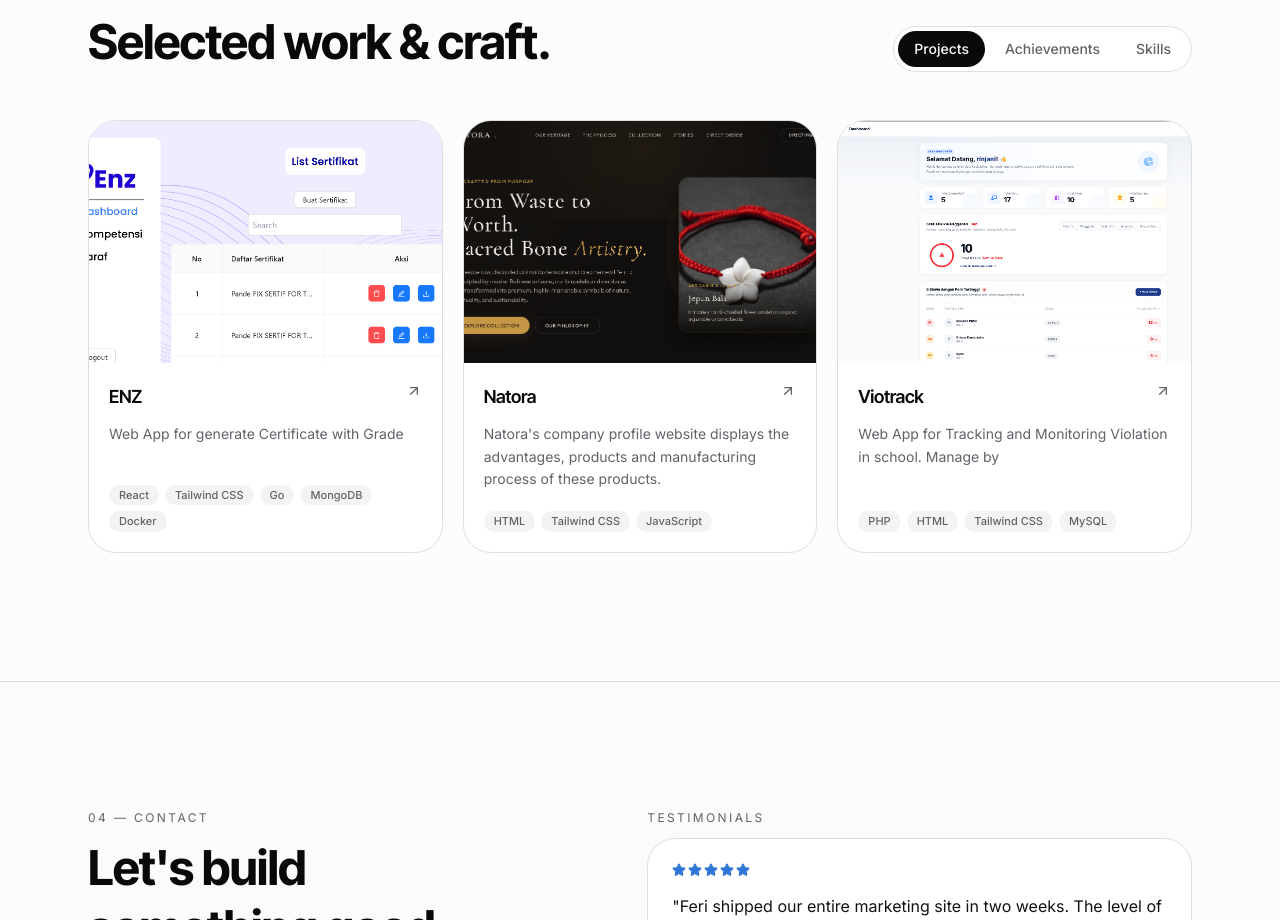
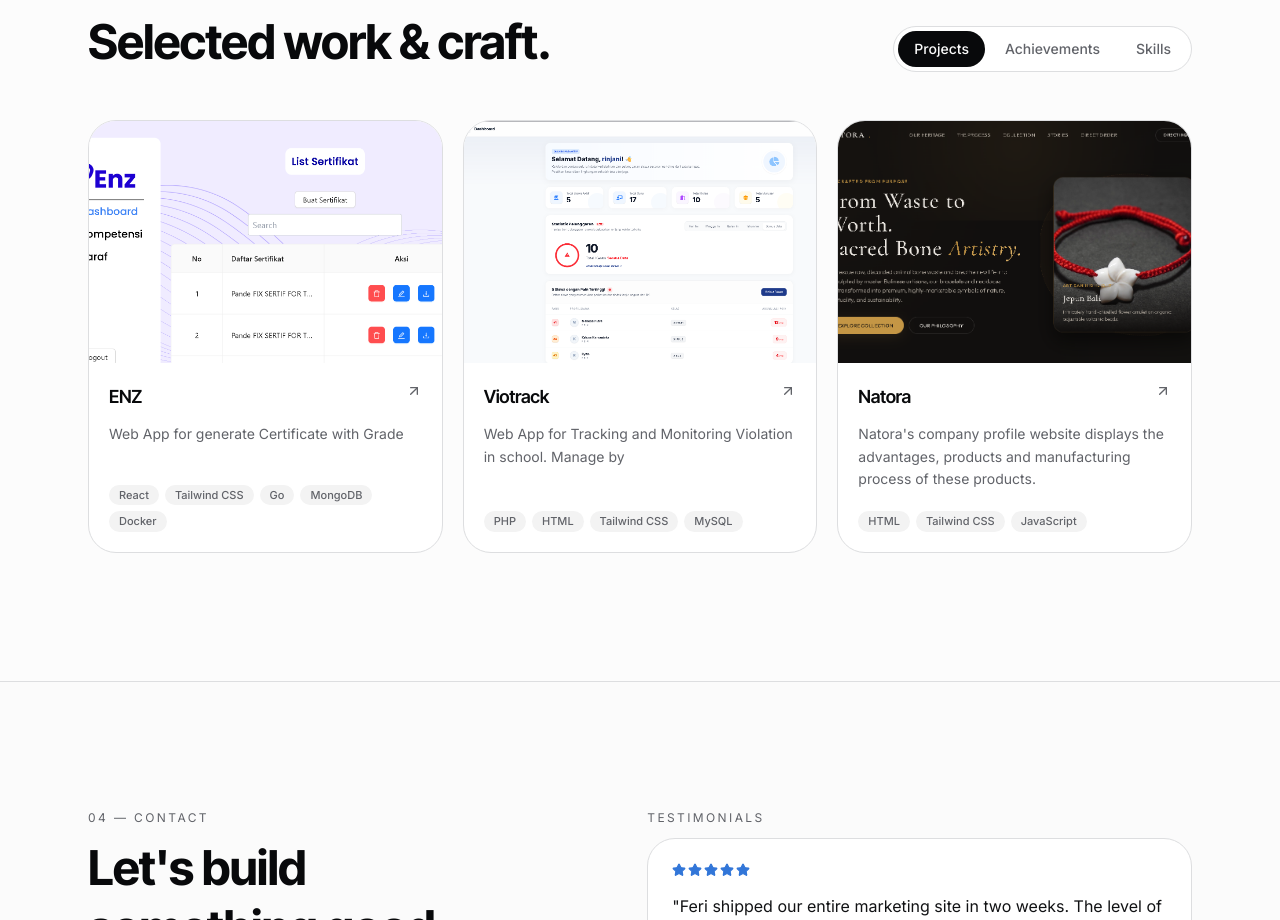
Before and after one commit to Pande17/portfolio, a React (Vite) app: page / in a window 1280 px wide. Shown: the part 1980-2900 px from the top of the page. Built offline with nearby package versions, Linux system fonts and the light colour scheme.

Commit message:
change position website project

```diff
--- a/src/components/portfolio/Portfolio.tsx
+++ b/src/components/portfolio/Portfolio.tsx
@@ -2,8 +2,8 @@ import { useState } from "react";
 import { ArrowUpRight } from "lucide-react";
 import { cn } from "@/lib/utils";
 import p1 from "@/assets/enz.png";
-import p2 from "@/assets/natora.png";
-import p3 from "@/assets/viotrack.png";
+import p2 from "@/assets/viotrack.png";
+import p3 from "@/assets/natora.png";
 import a1 from "@/assets/sekolah-beta.jpeg";
 import a2 from "@/assets/certificate-internship.png";
 import a3 from "@/assets/workshop-nextgen.png";
@@ -18,15 +18,15 @@ const projects = [
     image: p1,
   },
   {
+    title: "Viotrack",
+    desc: "Web App for Tracking and Monitoring Violation in school. Manage by  ",
+    tags: ["PHP", "HTML", "Tailwind CSS", "MySQL"],
+    image: p2,
+  },
+  {
     title: "Natora",
     desc: "Natora's company profile website displays the advantages, products and manufacturing process of these products.",
     tags: ["HTML", "Tailwind CSS", "JavaScript"],
-    image: p2,
-  },
-  {
-    title: "Viotrack",
-    desc: "Web App for Tracking and Monitoring Violation in school. Manage by  ",
-    tags: ["PHP", "HTML", "Tailwind CSS", "MySQL"],
     image: p3,
   },
   // { title: "Pulse Insights", desc: "Marketing analytics with anomaly detection.", tags: ["TypeScript", "D3"], image: p4 },
```
